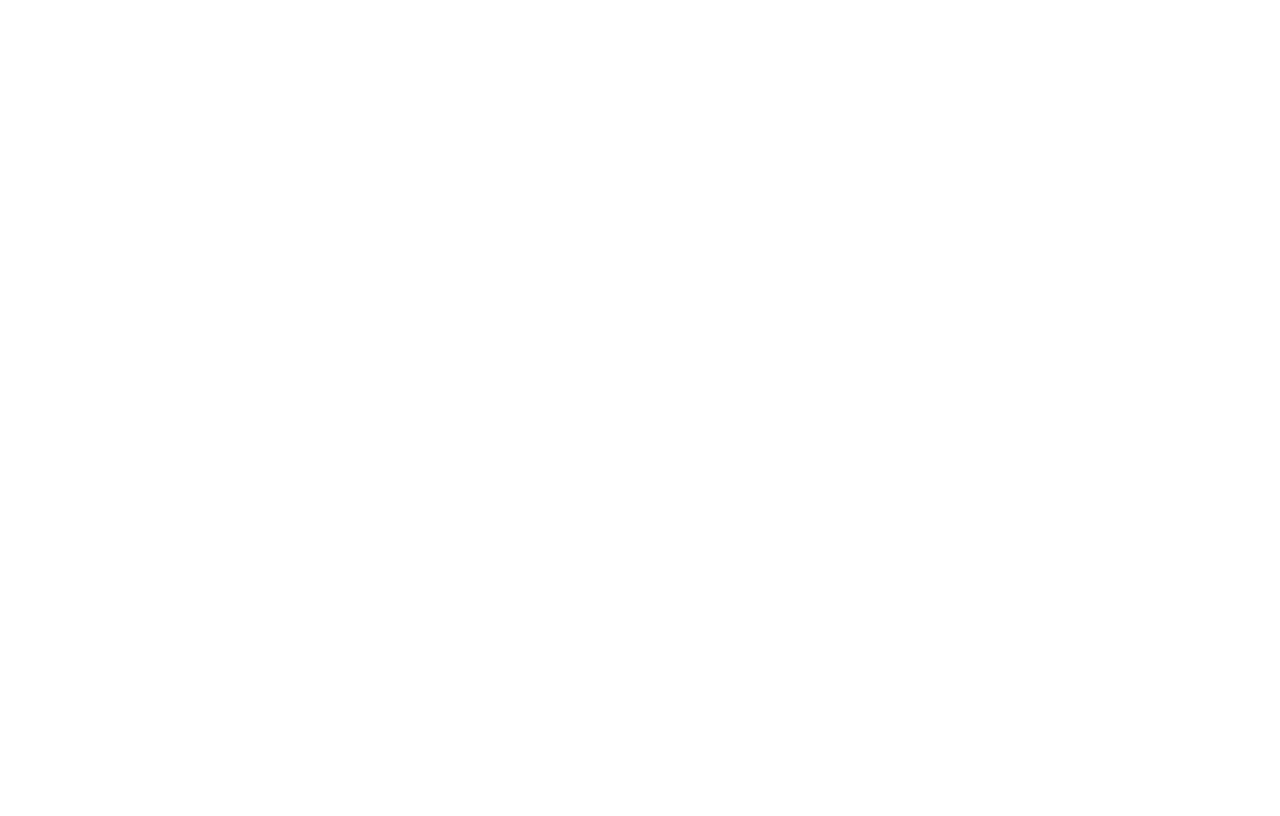
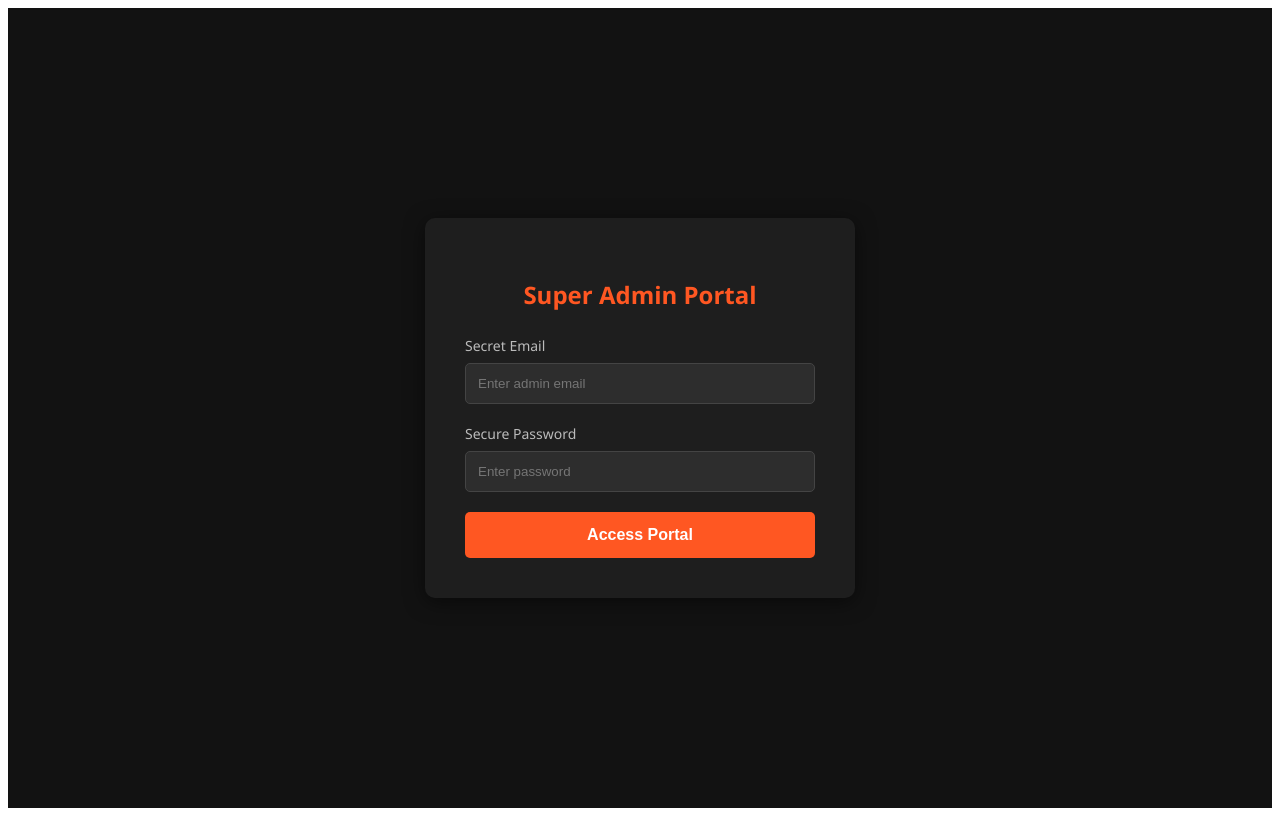
Before and after one commit to khaloindia/KhaloIndiaPOS-Frontend, a React (Vite) app: page /admin in a window 1280 px wide. Before the commit this address had no page. Built offline with nearby package versions, Linux system fonts and the light colour scheme.

Commit message:
Add SuperAdmin route to App component

```diff
--- a/src/App.tsx
+++ b/src/App.tsx
@@ -1,6 +1,7 @@
 import { BrowserRouter as Router, Routes, Route } from 'react-router-dom';
 import RestaurantPanel from './pages/RestaurantPanel';
 import CustomerMenu from './pages/CustomerMenu';
+import SuperAdmin from './pages/SuperAdmin';
 
 const LandingPage = () => (
   <div style={{ textAlign: 'center', marginTop: '100px', fontFamily: 'Segoe UI' }}>
@@ -16,6 +17,7 @@ function App() {
         <Route path="/" element={<LandingPage />} />
         <Route path="/restaurant" element={<RestaurantPanel />} />
         <Route path="/menu" element={<CustomerMenu />} />
+        <Route path="/admin" element={<SuperAdmin />} />
       </Routes>
     </Router>
   );
```
